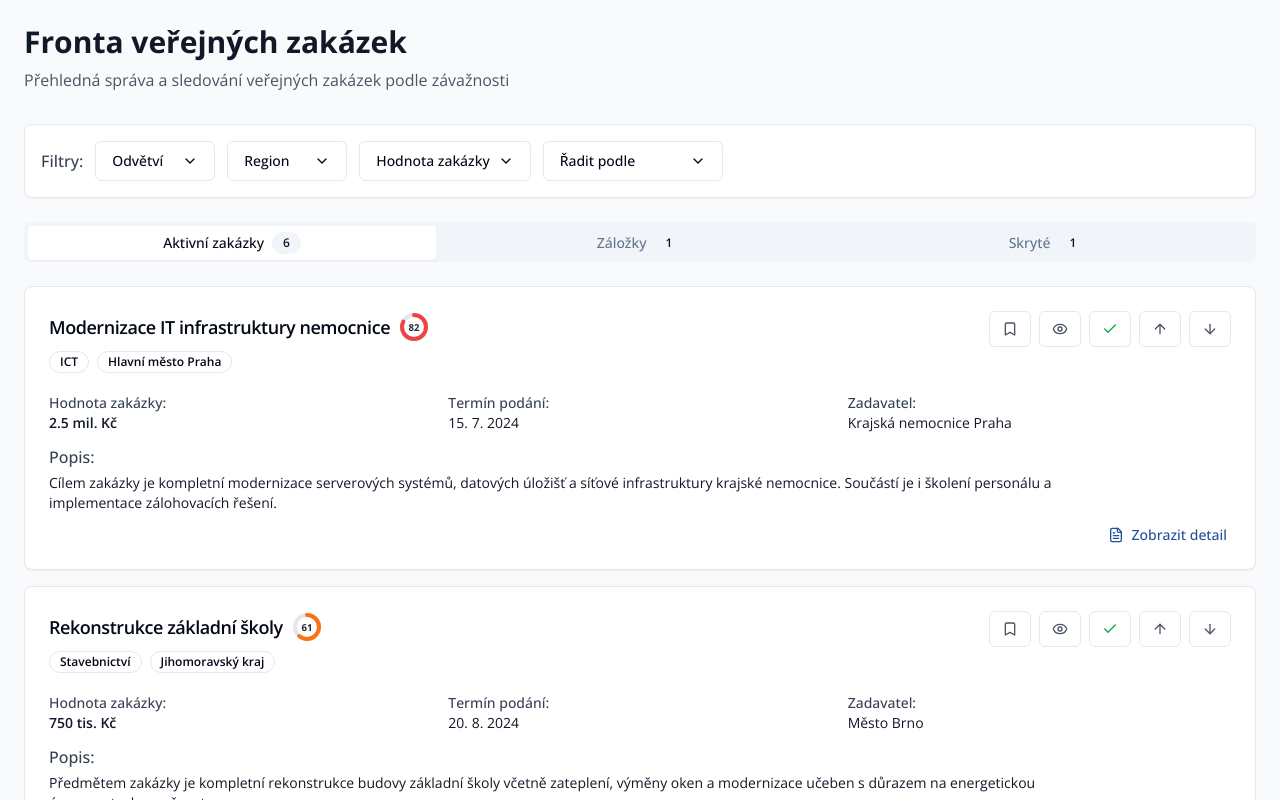
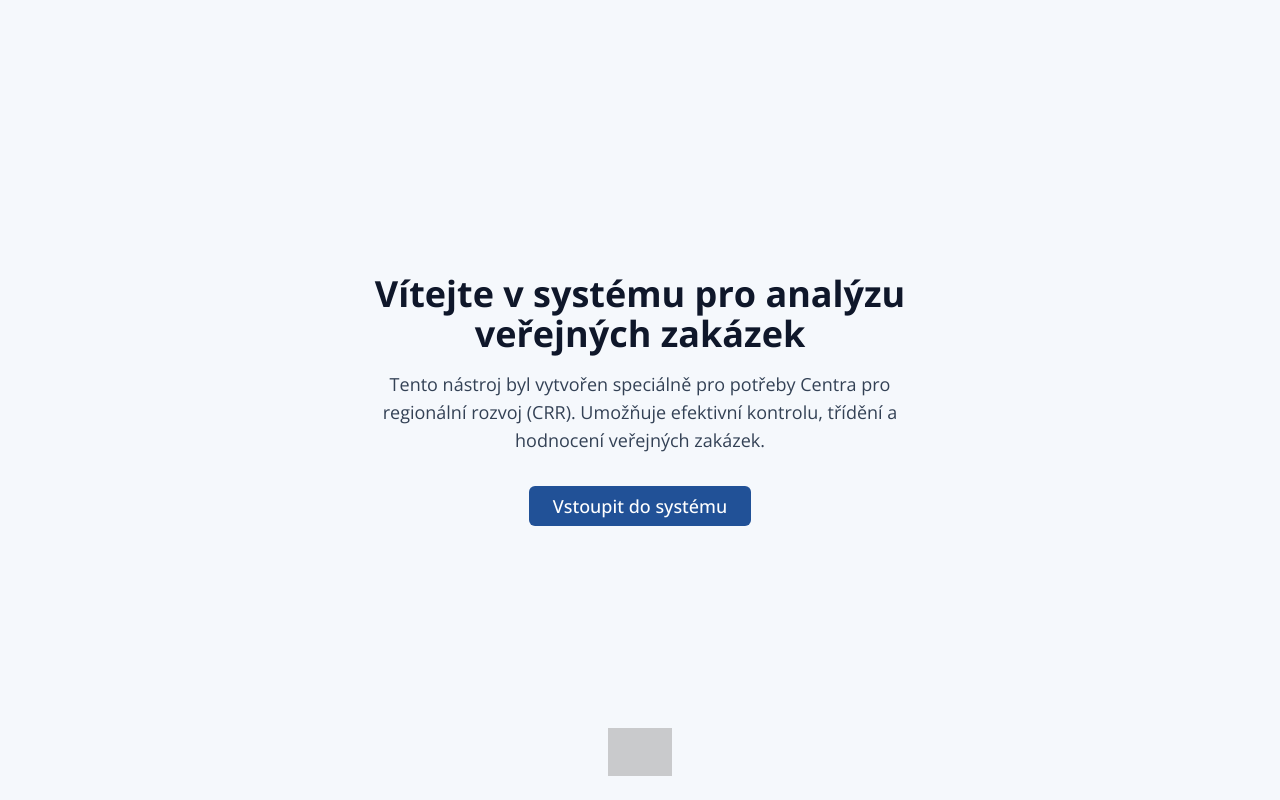
Before and after one commit to skupina-onebond/verejne-priority-kompas, a React (Vite) app: page / in a window 1280 px wide. Shown: the top 800 px of the page. Built offline with nearby package versions, Linux system fonts and the light colour scheme; grey boxes are pictures that could not be loaded.

Commit message:
Update Index.tsx

```diff
--- a/src/pages/Index.tsx
+++ b/src/pages/Index.tsx
@@ -1,174 +1,37 @@
-import React, { useState, useMemo } from 'react';
-import { Card, CardContent } from "@/components/ui/card";
-import { Tabs, TabsContent, TabsList, TabsTrigger } from "@/components/ui/tabs";
-import { Badge } from "@/components/ui/badge";
-import { PublicContractCard } from "@/components/PublicContractCard";
-import { ContractFilters } from "@/components/ContractFilters";
-import { mockContracts } from "@/data/mockContracts";
-import { PublicContract, ContractStatus } from "@/types/contract";
+import React from 'react';
+import { useRouter } from 'next/router';
+import { Button } from "@/components/ui/button";
 
-const Index = () => {
-  const [contracts, setContracts] = useState<PublicContract[]>(mockContracts);
-  const [filters, setFilters] = useState({
-    sector: '',
-    region: '',
-    value: '',
-    sortBy: ''
-  });
+const LandingPage = () => {
+  const router = useRouter();
 
-  const updateContractStatus = (id: string, status: ContractStatus) => {
-    setContracts(prev => prev.map(contract =>
-      contract.id === id ? { ...contract, status } : contract
-    ));
+  const handleEnter = () => {
+    router.push('/fronta');
   };
 
-  const moveContract = (id: string, direction: "up" | "down") => {
-    setContracts(prev => {
-      const currentIndex = prev.findIndex(contract => contract.id === id);
-      if (currentIndex === -1) return prev;
+  return (
+    <div className="min-h-screen bg-[#f5f8fc] flex flex-col justify-center items-center text-center px-6">
+      <div className="max-w-xl">
+        <h1 className="text-3xl md:text-4xl font-bold text-slate-900 mb-4">
+          Vítejte v systému pro analýzu veřejných zakázek
+        </h1>
+        <p className="text-slate-700 text-lg mb-8">
+          Tento nástroj byl vytvořen speciálně pro potřeby Centra pro regionální rozvoj (CRR).
+          Umožňuje efektivní kontrolu, třídění a hodnocení veřejných zakázek.
+        </p>
+        <Button
+          onClick={handleEnter}
+          className="bg-[#215197] hover:bg-[#1a3e78] text-white px-6 py-2 text-lg rounded-md"
+        >
+          Vstoupit do systému
+        </Button>
+      </div>
 
-      const newIndex = direction === "up"
-        ? Math.max(0, currentIndex - 1)
-        : Math.min(prev.length - 1, currentIndex + 1);
-
-      const newContracts = [...prev];
-      const [movedContract] = newContracts.splice(currentIndex, 1);
-      newContracts.splice(newIndex, 0, movedContract);
-
-      return newContracts;
-    });
-  };
-
-  const handleDeepSearch = (subjectName: string) => {
-    console.log('Deep search for:', subjectName);
-  };
-
-  const filteredContracts = useMemo(() => {
-    return contracts.filter(contract => {
-      if (filters.sector && contract.sector !== filters.sector) return false;
-      if (filters.region && contract.region !== filters.region) return false;
-      if (filters.value && contract.valueCategory !== filters.value) return false;
-      return true;
-    });
-  }, [contracts, filters]);
-
-  const sortContracts = (contracts: PublicContract[]) => {
-    const sorted = [...contracts];
-
-    switch (filters.sortBy) {
-      case 'risk_high':
-        return sorted.sort((a, b) => b.riskScore - a.riskScore);
-      case 'risk_low':
-        return sorted.sort((a, b) => a.riskScore - b.riskScore);
-      case 'value_high':
-        return sorted.sort((a, b) => b.value - a.value);
-      case 'value_low':
-        return sorted.sort((a, b) => a.value - b.value);
-      default:
-        return sorted;
-    }
-  };
-
-  const activeContracts = sortContracts(
-    filteredContracts.filter(c => c.status === 'active')
-  );
-  const bookmarkedContracts = sortContracts(
-    filteredContracts.filter(c => c.status === 'bookmarked')
-  );
-  const hiddenContracts = sortContracts(
-    filteredContracts.filter(c => c.status === 'hidden')
-  );
-
-  return (
-<div className="min-h-screen bg-gray-50" style={{ fontFamily: 'Open Sans, sans-serif' }}>
-      <div className="container mx-auto p-6">
-        <div className="mb-8">
-          <h1 className="text-3xl font-bold text-gray-900 mb-2">
-            Fronta veřejných zakázek
-          </h1>
-          <p className="text-gray-600">
-            Přehledná správa a sledování veřejných zakázek podle závažnosti
-          </p>
-        </div>
-
-        <ContractFilters filters={filters} onFiltersChange={setFilters} />
-
-        <Tabs defaultValue="active" className="w-full">
-          <TabsList className="grid w-full grid-cols-3 mb-6">
-            <TabsTrigger value="active" className="flex items-center gap-2">
-              Aktivní zakázky
-              <Badge variant="secondary">{activeContracts.length}</Badge>
-            </TabsTrigger>
-            <TabsTrigger value="bookmarked" className="flex items-center gap-2">
-              Záložky
-              <Badge variant="secondary">{bookmarkedContracts.length}</Badge>
-            </TabsTrigger>
-            <TabsTrigger value="hidden" className="flex items-center gap-2">
-              Skryté
-              <Badge variant="secondary">{hiddenContracts.length}</Badge>
-            </TabsTrigger>
-          </TabsList>
-
-          <TabsContent value="active" className="space-y-4">
-            {activeContracts.map(contract => (
-              <PublicContractCard
-                key={contract.id}
-                contract={contract}
-                onStatusChange={updateContractStatus}
-                onMove={moveContract}
-                onDeepSearch={handleDeepSearch}
-              />
-            ))}
-            {activeContracts.length === 0 && (
-              <Card>
-                <CardContent className="p-8 text-center">
-                  <p className="text-gray-500">Žádné aktivní zakázky</p>
-                </CardContent>
-              </Card>
-            )}
-          </TabsContent>
-
-          <TabsContent value="bookmarked" className="space-y-4">
-            {bookmarkedContracts.map(contract => (
-              <PublicContractCard
-                key={contract.id}
-                contract={contract}
-                onStatusChange={updateContractStatus}
-                onMove={moveContract}
-                onDeepSearch={handleDeepSearch}
-              />
-            ))}
-            {bookmarkedContracts.length === 0 && (
-              <Card>
-                <CardContent className="p-8 text-center">
-                  <p className="text-gray-500">Žádné záložky</p>
-                </CardContent>
-              </Card>
-            )}
-          </TabsContent>
-
-          <TabsContent value="hidden" className="space-y-4">
-            {hiddenContracts.map(contract => (
-              <PublicContractCard
-                key={contract.id}
-                contract={contract}
-                onStatusChange={updateContractStatus}
-                onMove={moveContract}
-                onDeepSearch={handleDeepSearch}
-              />
-            ))}
-            {hiddenContracts.length === 0 && (
-              <Card>
-                <CardContent className="p-8 text-center">
-                  <p className="text-gray-500">Žádné skryté zakázky</p>
-                </CardContent>
-              </Card>
-            )}
-          </TabsContent>
-        </Tabs>
+      <div className="absolute bottom-6 opacity-50">
+        <img src="/crr-logo.png" alt="Logo CRR" className="h-12" />
       </div>
     </div>
   );
 };
 
-export default Index;
+export default LandingPage;
```
